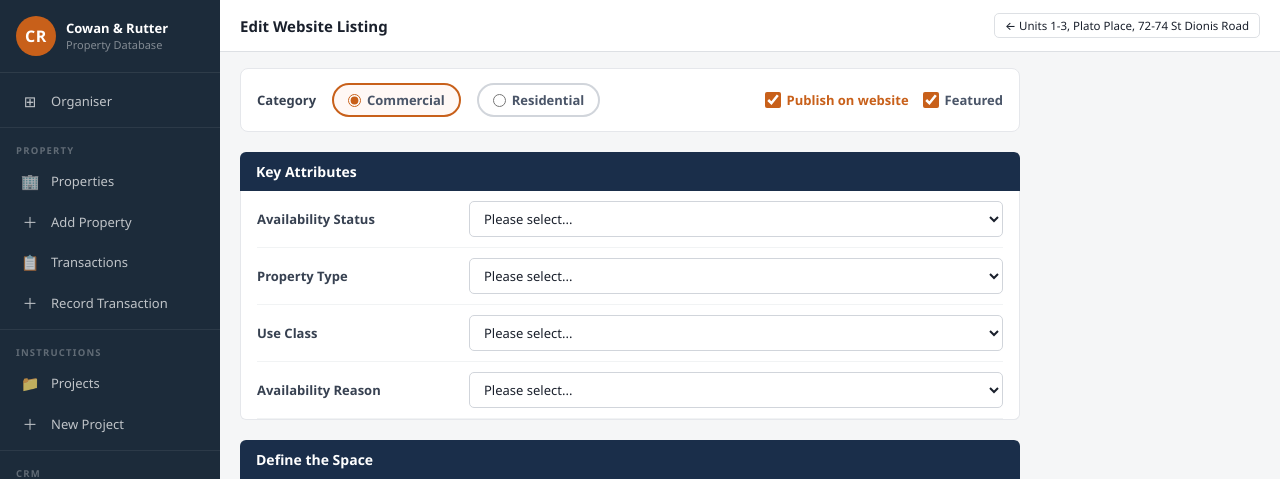
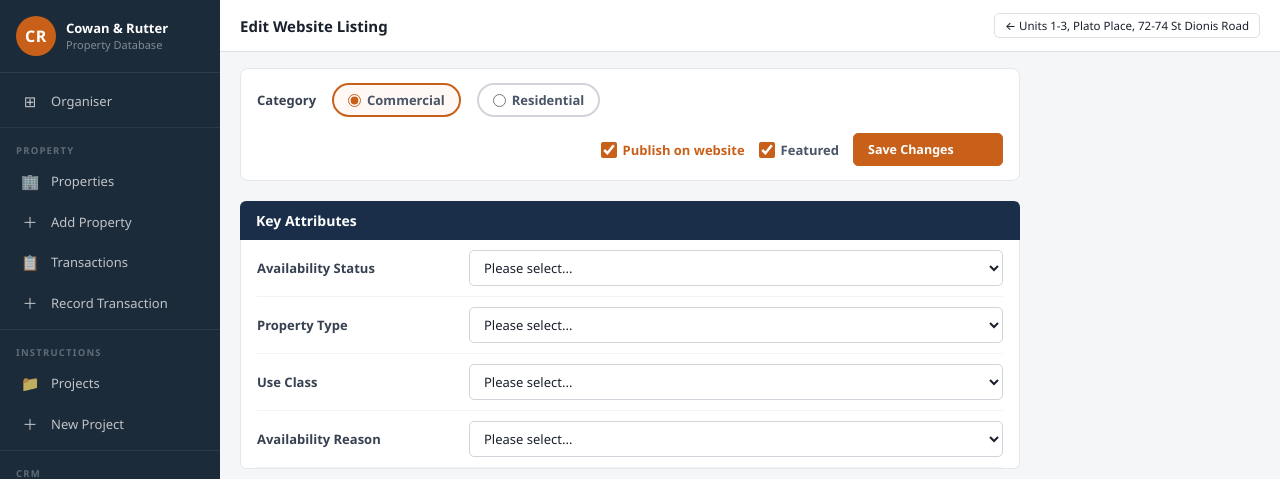
Before and after one commit to Samuelcowan-glitch/cr-property-db, a Flask app: page /listings/1/edit in a window 1280 px wide. Shown: the top 479 px of the page. Run offline with Flask 3, Linux system fonts and the light colour scheme; a user stored in the database is signed in; data comes from the database, SQL or seed files in the repository; data that the repository does not hold is empty.

Commit message:
add Create/Save button to top of listing form (sticky bottom bar was unreachable)
Co-Authored-By: Claude Opus 4.8 <noreply@anthropic.com>

```diff
--- a/templates/projects/listing_form.html
+++ b/templates/projects/listing_form.html
@@ -87,6 +87,7 @@
       <input type="checkbox" name="featured" value="1" {{ 'checked' if l and l.featured else '' }} style="accent-color:#c8601a;width:16px;height:16px">
       Featured
     </label>
+    <button type="submit" class="btn btn-orange" style="font-weight:700;min-width:150px">{{ 'Save Changes' if l else 'Create Listing' }}</button>
   </div>
 </div>
 
```
